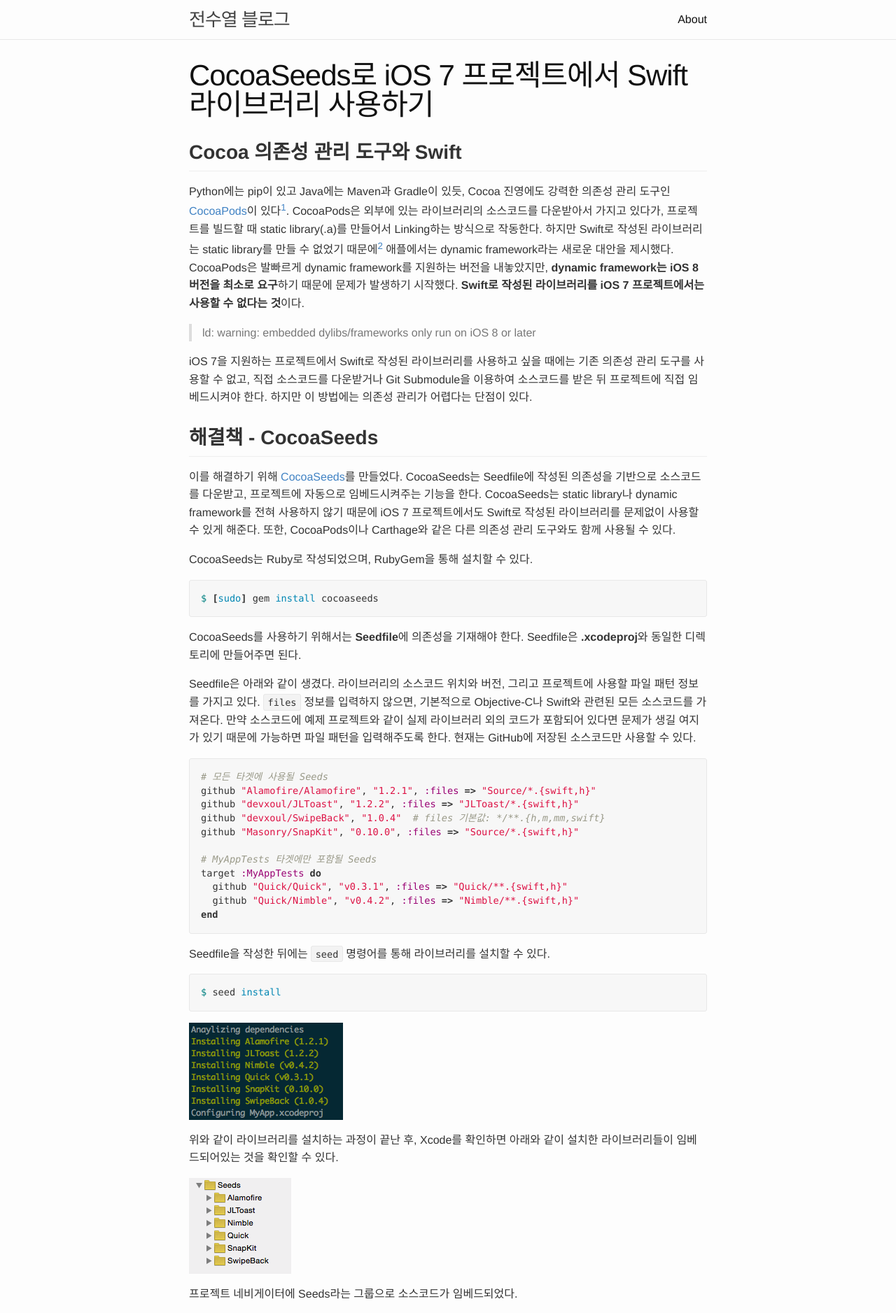
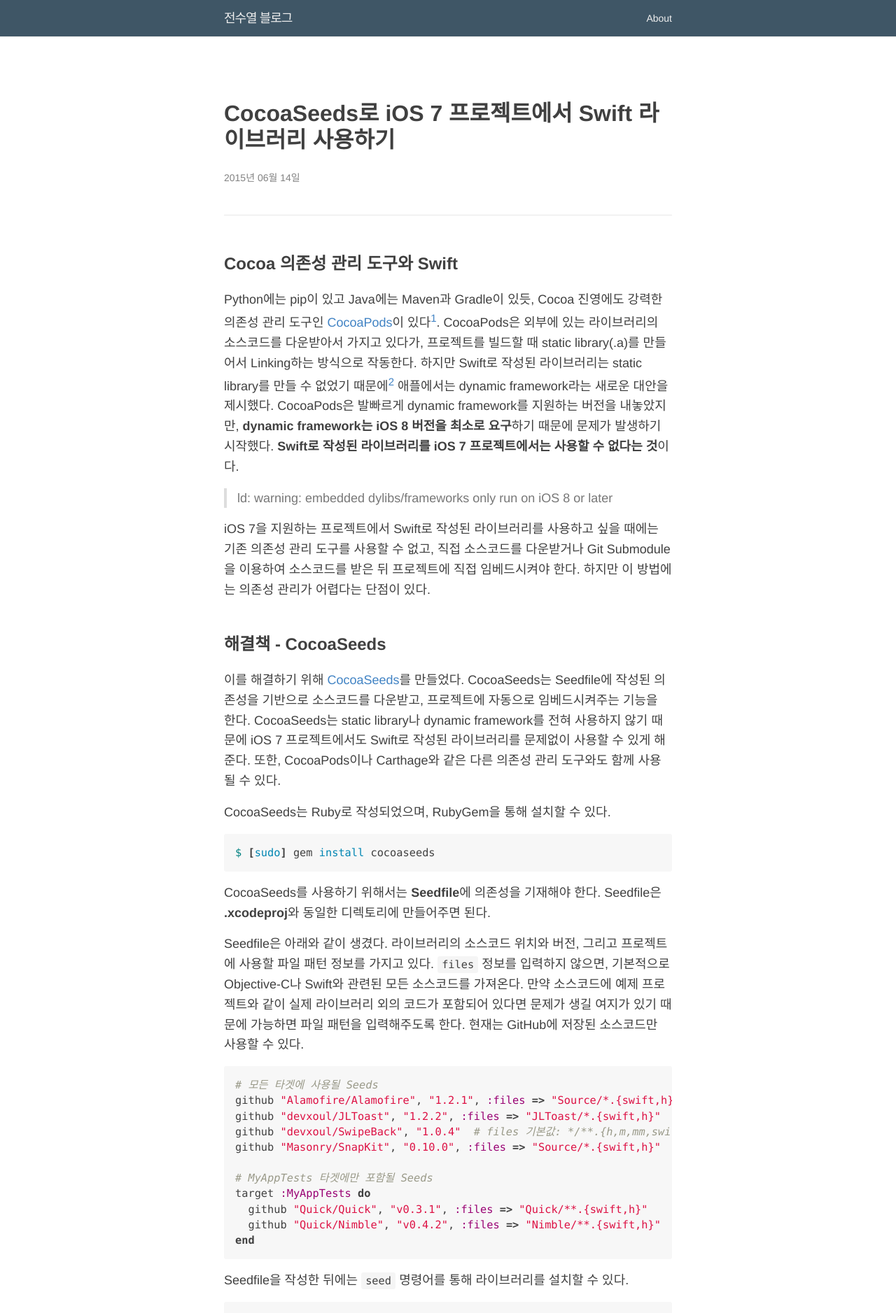
Before and after one commit to devxoul/blog, a Jekyll site: the page built from _posts/2015-06-14-cocoaseeds.markdown, in a window 1280 px wide. Shown: the top 1877 px of the page at 70% size. Built offline with Jekyll 4.4.1, drawn with Linux system fonts in a browser that asks for light colours; Markdown is read by kramdown in place of the engine named in the settings.

Commit message:
블로그 디자인 개편

```diff
--- a/_layouts/post.html
+++ b/_layouts/post.html
@@ -5,6 +5,7 @@
 
   <header class="post-header">
     <h1 class="post-title">{{ page.title }}</h1>
+    <span class="post-meta">{{ page.date | date: "%Y년 %m월 %d일" }}</span>
   </header>
 
   <section class="post-content markdown-body">
@@ -12,20 +13,20 @@
   </section>
 
   <section class="post-footer">
-    <div class="button-back-wrap">
-      <a class="button" href="{{ site.url }}">목록으로 돌아가기</a>
+    <a class="button" href="{{ site.url }}">목록으로 돌아가기</a>
+  </section>
+
+  <section>
+    <div class="fb-like" data-href="{{ site.url }}{{ page.url }}"
+         data-layout="standard" data-action="like" data-show-faces="true"
+         data-share="true" data-width="700">
     </div>
-    <div class="fb-like" data-href="{{ site.url }}{{ page.url }}"
-         data-layout="button_count" data-action="like" data-show-faces="true"
-         data-share="true">
+    <div class="fb-comments" data-href="{{ site.url }}{{ page.url }}"
+         data-numposts="5" width="100%">
     </div>
   </section>
 
 </article>
-
-<div class="fb-comments" data-href="{{ site.url }}{{ page.url }}"
-     data-numposts="5" width="100%">
-</div>
 
 <div id="fb-root"></div>
 <script>(function(d, s, id) {
--- a/_sass/_base.scss
+++ b/_sass/_base.scss
@@ -17,10 +17,10 @@
     font-family: $base-font-family;
     font-size: $base-font-size;
     line-height: $base-line-height;
-    font-weight: 300;
     color: $text-color;
     background-color: $background-color;
     -webkit-text-size-adjust: 100%;
+    -webkit-font-smoothing: antialiased;
 }
 
 
@@ -77,15 +77,6 @@
 
 
 /**
- * Headings
- */
-h1, h2, h3, h4, h5, h6 {
-    font-weight: 300;
-}
-
-
-
-/**
  * Links
  */
 a {
@@ -98,33 +89,6 @@
 
     &:hover {
         color: $text-color;
-    }
-}
-
-
-/**
- * Code formatting
- */
-pre,
-code {
-    font-size: 15px;
-    border: 1px solid $grey-color-light;
-    border-radius: 3px;
-    background-color: #eef;
-}
-
-code {
-    padding: 1px 5px;
-}
-
-pre {
-    padding: 8px 12px;
-    overflow-x: scroll;
-
-    > code {
-        border: 0;
-        padding-right: 0;
-        padding-left: 0;
     }
 }
 
@@ -183,13 +147,9 @@
     }
 }
 
-.button-back-wrap {
-    padding-bottom: $spacing-unit;
-}
-
 .button {
     display: inline-block;
-    border: 1px solid #999;
+    border: 1px solid $grey-color;
     border-radius: 4px;
-    padding: 15px 30px;
+    padding: 12px 36px;
 }
--- a/_sass/_layout.scss
+++ b/_sass/_layout.scss
@@ -3,35 +3,33 @@
  */
 .site-header {
     border-bottom: 1px solid $grey-color-light;
-    min-height: 56px;
+    background-color: $theme-color;
+    min-height: 52px;
 
     // Positioning context for the mobile navigation icon
     position: relative;
 }
 
 .site-title {
-    font-size: 26px;
-    line-height: 56px;
+    font-size: 18px;
+    line-height: 52px;
     letter-spacing: -1px;
     margin-bottom: 0;
     float: left;
-
-    &,
-    &:visited {
-        color: $grey-color-dark;
-    }
+    color: #EFEFEF !important;
 }
 
 .site-nav {
     float: right;
-    line-height: 56px;
+    line-height: 52px;
+    font-size: 14px;
 
     .menu-icon {
         display: none;
     }
 
     .page-link {
-        color: $text-color;
+        color: #EFEFEF;
         line-height: $base-line-height;
 
         // Gaps between nav items, but not on the first one
@@ -43,19 +41,17 @@
     @include media-query($on-palm) {
         position: absolute;
         top: 9px;
-        right: 30px;
-        background-color: $background-color;
-        border: 1px solid $grey-color-light;
+        right: 15px;
         border-radius: 5px;
         text-align: right;
 
         .menu-icon {
             display: block;
             float: right;
-            width: 36px;
-            height: 26px;
+            width: 24px;
+            height: 24px;
             line-height: 0;
-            padding-top: 10px;
+            padding-top: 8px;
             text-align: center;
 
             > svg {
@@ -63,19 +59,24 @@
                 height: 15px;
 
                 path {
-                    fill: $grey-color-dark;
+                    fill: white;
                 }
             }
+        }
+
+        .page-link {
+            color: $text-color;
         }
 
         .trigger {
             clear: both;
             display: none;
+            background-color: white;
+            border: 1px solid $theme-color;
         }
 
         &:hover .trigger {
             display: block;
-            padding-bottom: 5px;
         }
 
         .page-link {
@@ -96,6 +97,10 @@
     text-align: center;
     font-size: 0.8em;
     color: $grey-color;
+
+    @include media-query($on-palm) {
+        padding: $spacing-unit 0;
+    }
 }
 
 .footer-heading {
@@ -164,7 +169,11 @@
  * Page content
  */
 .page-content {
-    padding: $spacing-unit 0;
+    padding: $spacing-unit * 3 0;
+
+    @include media-query($on-palm) {
+        padding: $spacing-unit * 2 0;
+    }
 }
 
 .page-heading {
@@ -198,44 +207,18 @@
  */
 .post-header {
     margin-bottom: $spacing-unit;
+    padding-bottom: $spacing-unit + 10px;
+    border-bottom: 1px solid $grey-color-light;
 }
 
 .post-title {
-    font-size: 42px;
-    letter-spacing: -1px;
-    line-height: 1;
-
-    @include media-query($on-laptop) {
-        font-size: 36px;
-    }
+    font-size: 32px;
+    line-height: 1.2;
+    margin-bottom: 20px;
 }
 
 .post-content {
     margin-bottom: $spacing-unit;
-
-    h2 {
-        font-size: 32px;
-
-        @include media-query($on-laptop) {
-            font-size: 28px;
-        }
-    }
-
-    h3 {
-        font-size: 26px;
-
-        @include media-query($on-laptop) {
-            font-size: 22px;
-        }
-    }
-
-    h4 {
-        font-size: 20px;
-
-        @include media-query($on-laptop) {
-            font-size: 18px;
-        }
-    }
 }
 
 .post-footer {
--- a/_sass/_markdown.scss
+++ b/_sass/_markdown.scss
@@ -6,10 +6,7 @@
 .markdown-body {
   -ms-text-size-adjust: 100%;
   -webkit-text-size-adjust: 100%;
-  color: #333;
   overflow: hidden;
-  font-family: "Helvetica Neue", Helvetica, "Segoe UI", Arial, freesans, sans-serif;
-  font-size: 16px;
   line-height: 1.6;
   word-wrap: break-word;
 }
@@ -128,30 +125,6 @@
   margin-top: 15px;
   margin-bottom: 15px;
   line-height: 1.1;
-}
-
-.markdown-body h1 {
-  font-size: 30px;
-}
-
-.markdown-body h2 {
-  font-size: 21px;
-}
-
-.markdown-body h3 {
-  font-size: 16px;
-}
-
-.markdown-body h4 {
-  font-size: 14px;
-}
-
-.markdown-body h5 {
-  font-size: 12px;
-}
-
-.markdown-body h6 {
-  font-size: 11px;
 }
 
 .markdown-body blockquote {
@@ -281,7 +254,7 @@
 }
 
 .markdown-body h1 {
-  padding-bottom: 0.3em;
+  padding-bottom: 15px;
   font-size: 2.25em;
   line-height: 1.2;
   border-bottom: 1px solid #eee;
@@ -292,10 +265,10 @@
 }
 
 .markdown-body h2 {
+  padding-top: 1em;
   padding-bottom: 0.3em;
-  font-size: 1.75em;
+  font-size: 24px;
   line-height: 1.225;
-  border-bottom: 1px solid #eee;
 }
 
 .markdown-body h2 .anchor {
@@ -303,7 +276,7 @@
 }
 
 .markdown-body h3 {
-  font-size: 1.5em;
+  font-size: 18px;
   line-height: 1.43;
 }
 
@@ -312,7 +285,7 @@
 }
 
 .markdown-body h4 {
-  font-size: 1.25em;
+  font-size: 18px;
 }
 
 .markdown-body h4 .anchor {
@@ -648,5 +621,19 @@
 }
 
 .markdown-body .footnotes {
-  margin-top: $spacing-unit;
+  margin-top: $spacing-unit * 2;
+
+  hr {
+    height: 2px;
+    background-color: $grey-color-light;
+    margin-bottom: $spacing-unit;
+  }
+
+  ol {
+    margin-left: 0;
+  }
+
+  p {
+    padding: 0;
+  }
 }
--- a/css/main.scss
+++ b/css/main.scss
@@ -4,25 +4,27 @@
 @charset "utf-8";
 
 
+// font sizes: 6 8 11 14 18 24 32 43 57
 
 // Our variables
 $base-font-family: 'Apple SD Gothic Neo', Helvetica, Arial, sans-serif;
-$base-font-size:   16px;
-$small-font-size:  $base-font-size * 0.875;
+$base-font-size:   18px;
+$small-font-size:  14px;
 $base-line-height: 1.5;
 
 $spacing-unit:     30px;
 
-$text-color:       #111;
-$background-color: #fdfdfd;
+$text-color:       #404040;
+$background-color: #fff;
 $brand-color:      #666;
+$theme-color:      #3F5666;
 
 $grey-color:       #828282;
 $grey-color-light: lighten($grey-color, 40%);
 $grey-color-dark:  darken($grey-color, 25%);
 
 // Width of the content area
-$content-width:    800px;
+$content-width:    700px;
 
 $on-palm:          600px;
 $on-laptop:        800px;
--- a/index.html
+++ b/index.html
@@ -11,7 +11,7 @@
           <a class="post-link" href="{{ post.url | prepend: site.baseurl }}">{{ post.title }}</a>
         </h2>
         <p>{{ post.description }}</p>
-        <span class="post-meta">{{ post.date | date: "%b %-d, %Y" }}</span>
+        <span class="post-meta">{{ post.date | date: "%Y년 %m월 %d일" }}</span>
       </li>
     {% endfor %}
   </ul>
```
